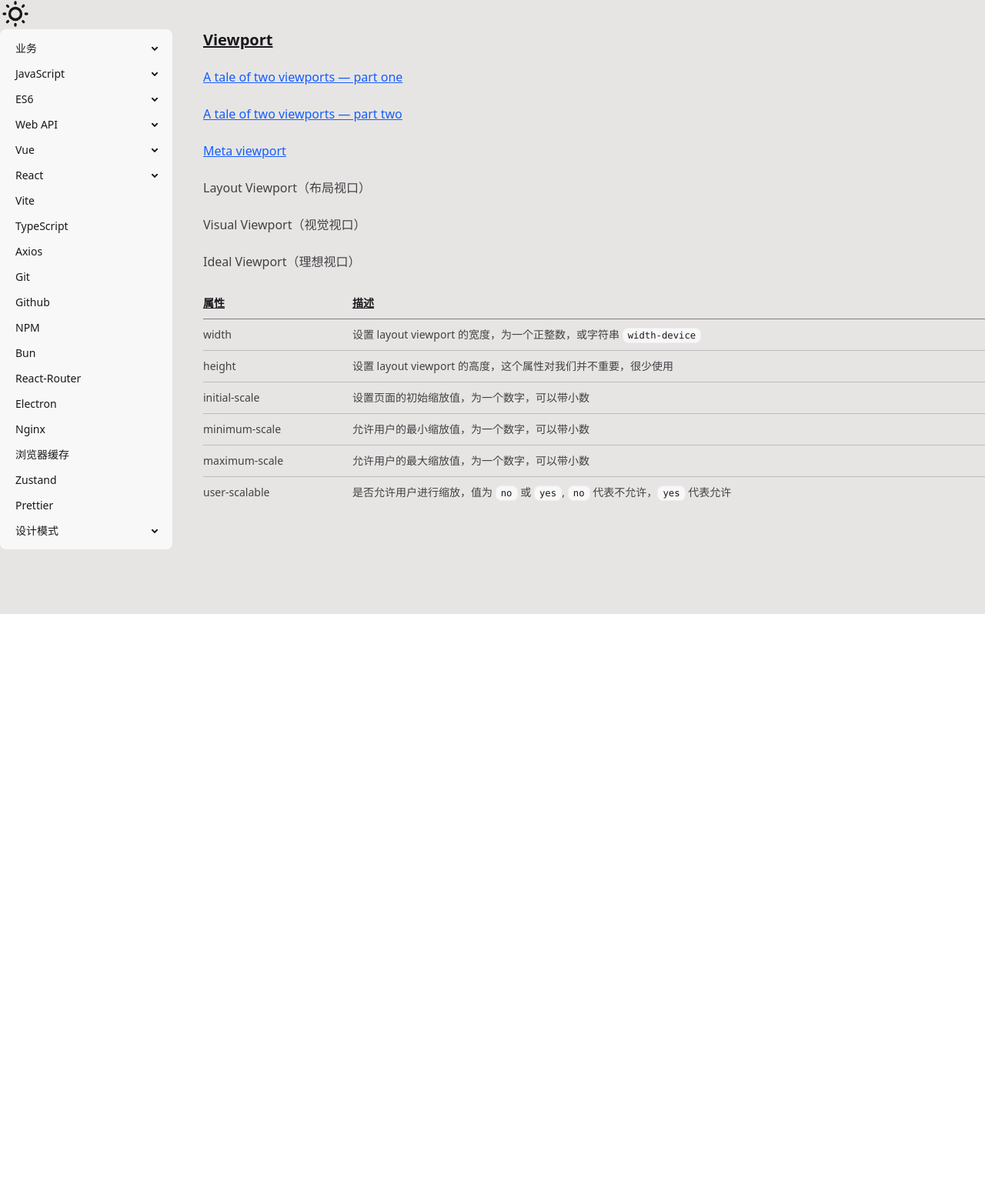
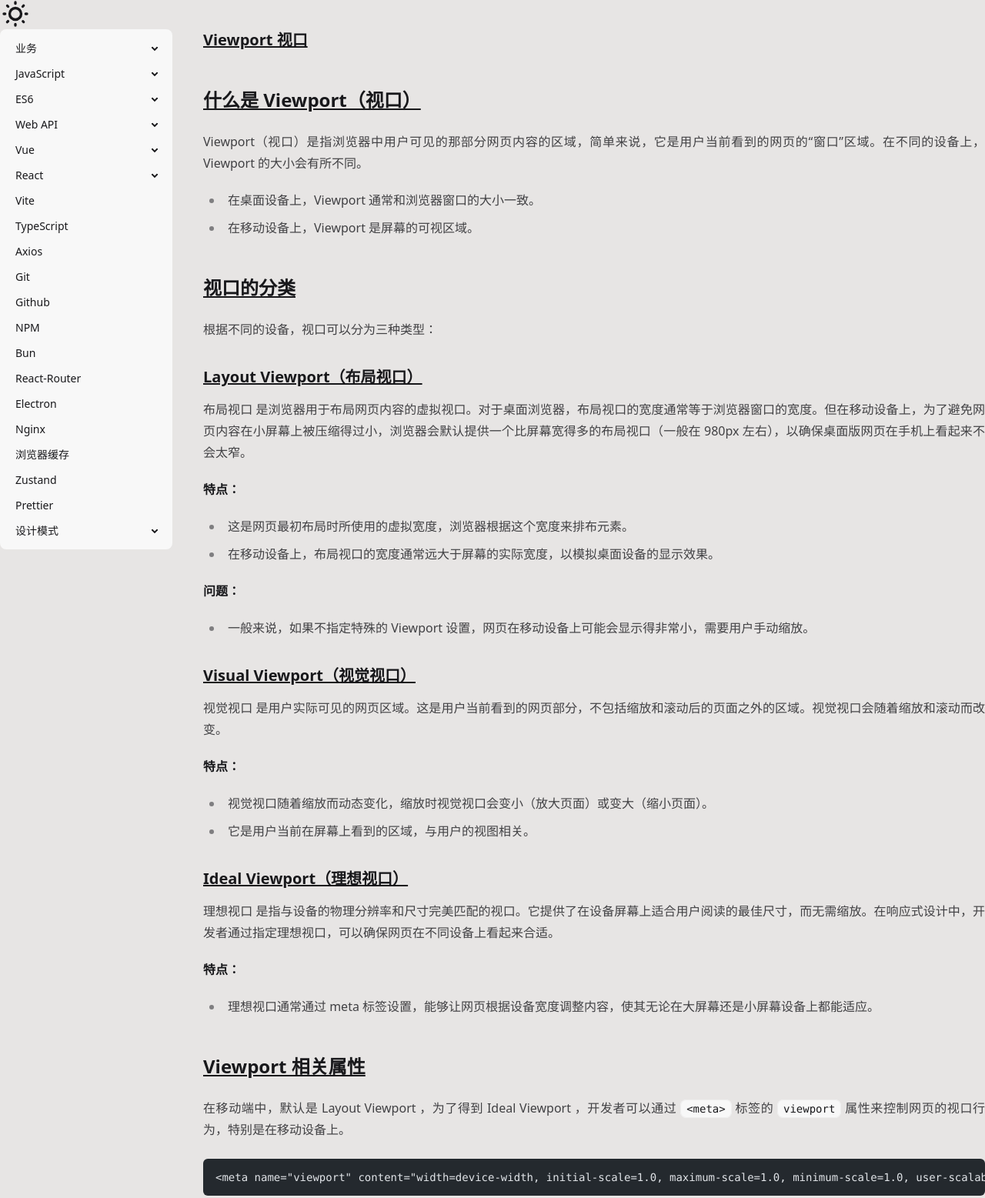
Before and after one commit to general-guan/my-website, an Astro site: page /docs/front-end/business/viewport in a window 1280 px wide. Shown: the part 2-1559 px from the top of the page at 77% size. Before the commit the page ends 800 px from the top, so only its background shows below. Built offline with nearby package versions, Linux system fonts and the light colour scheme; Astro itself is replaced by a stand-in of ours; code samples lack their colours.

Commit message:
viewport

````diff
--- a/src/content/docs/front-end/business/viewport.md
+++ b/src/content/docs/front-end/business/viewport.md
@@ -1,22 +1,73 @@
-# Viewport
+# Viewport 视口
+
+## 什么是 Viewport（视口）
+
+Viewport（视口）是指浏览器中用户可见的那部分网页内容的区域，简单来说，它是用户当前看到的网页的“窗口”区域。在不同的设备上，Viewport 的大小会有所不同。
+
+- 在桌面设备上，Viewport 通常和浏览器窗口的大小一致。
+- 在移动设备上，Viewport 是屏幕的可视区域。
+
+## 视口的分类
+
+根据不同的设备，视口可以分为三种类型：
+
+### Layout Viewport（布局视口）
+
+布局视口 是浏览器用于布局网页内容的虚拟视口。对于桌面浏览器，布局视口的宽度通常等于浏览器窗口的宽度。但在移动设备上，为了避免网页内容在小屏幕上被压缩得过小，浏览器会默认提供一个比屏幕宽得多的布局视口（一般在 980px 左右），以确保桌面版网页在手机上看起来不会太窄。
+
+**特点：**
+
+- 这是网页最初布局时所使用的虚拟宽度，浏览器根据这个宽度来排布元素。
+- 在移动设备上，布局视口的宽度通常远大于屏幕的实际宽度，以模拟桌面设备的显示效果。
+
+**问题：**
+
+- 一般来说，如果不指定特殊的 Viewport 设置，网页在移动设备上可能会显示得非常小，需要用户手动缩放。
+
+### Visual Viewport（视觉视口）
+
+视觉视口 是用户实际可见的网页区域。这是用户当前看到的网页部分，不包括缩放和滚动后的页面之外的区域。视觉视口会随着缩放和滚动而改变。
+
+**特点：**
+
+- 视觉视口随着缩放而动态变化，缩放时视觉视口会变小（放大页面）或变大（缩小页面）。
+- 它是用户当前在屏幕上看到的区域，与用户的视图相关。
+
+### Ideal Viewport（理想视口）
+
+理想视口 是指与设备的物理分辨率和尺寸完美匹配的视口。它提供了在设备屏幕上适合用户阅读的最佳尺寸，而无需缩放。在响应式设计中，开发者通过指定理想视口，可以确保网页在不同设备上看起来合适。
+
+**特点：**
+
+- 理想视口通常通过 meta 标签设置，能够让网页根据设备宽度调整内容，使其无论在大屏幕还是小屏幕设备上都能适应。
+
+## Viewport 相关属性
+
+在移动端中，默认是 Layout Viewport ，为了得到 Ideal Viewport ，开发者可以通过 `<meta>` 标签的 `viewport` 属性来控制网页的视口行为，特别是在移动设备上。
+
+```html
+<meta name="viewport" content="width=device-width, initial-scale=1.0, maximum-scale=1.0, minimum-scale=1.0, user-scalable=no">
+```
+
+| 属性          | 描述                                                         |
+| ------------- | ------------------------------------------------------------ |
+| width         | 设置 layout viewport 的宽度，为一个正整数，或字符串 `width-device` |
+| height        | 设置 layout viewport 的高度，这个属性对我们并不重要，很少使用 |
+| initial-scale | 设置页面的初始缩放值，为一个数字，可以带小数                 |
+| minimum-scale | 允许用户的最小缩放值，为一个数字，可以带小数                 |
+| maximum-scale | 允许用户的最大缩放值，为一个数字，可以带小数                 |
+| user-scalable | 是否允许用户进行缩放，值为 `no` 或 `yes`, `no` 代表不允许，`yes` 代表允许 |
+
+## 常用
+
+```html
+<meta name="viewport" content="width=device-width, initial-scale=1.0">
+```
+
+## 参考
 
 [A tale of two viewports — part one](https://www.quirksmode.org/mobile/viewports.html)
 
 [A tale of two viewports — part two](https://www.quirksmode.org/mobile/viewports2.html)
 
 [Meta viewport](https://www.quirksmode.org/mobile/metaviewport/)
-
-Layout Viewport（布局视口）
-
-Visual Viewport（视觉视口）
-
-Ideal Viewport（理想视口）
-
-| 属性          | 描述                                                                      |
-| ------------- | ------------------------------------------------------------------------- |
-| width         | 设置 layout viewport 的宽度，为一个正整数，或字符串 `width-device`        |
-| height        | 设置 layout viewport 的高度，这个属性对我们并不重要，很少使用             |
-| initial-scale | 设置页面的初始缩放值，为一个数字，可以带小数                              |
-| minimum-scale | 允许用户的最小缩放值，为一个数字，可以带小数                              |
-| maximum-scale | 允许用户的最大缩放值，为一个数字，可以带小数                              |
-| user-scalable | 是否允许用户进行缩放，值为 `no` 或 `yes`, `no` 代表不允许，`yes` 代表允许 |
--- a/src/layouts/BaseLayout.astro
+++ b/src/layouts/BaseLayout.astro
@@ -8,6 +8,7 @@ import SideBar from "./SideBar.astro";
 <html lang="en">
   <head>
     <meta charset="UTF-8" />
+    <meta name="viewport" content="width=device-width, initial-scale=1.0" />
   </head>
   <body class="bg-stone-200 dark:bg-gray-600">
     <Header />
````
